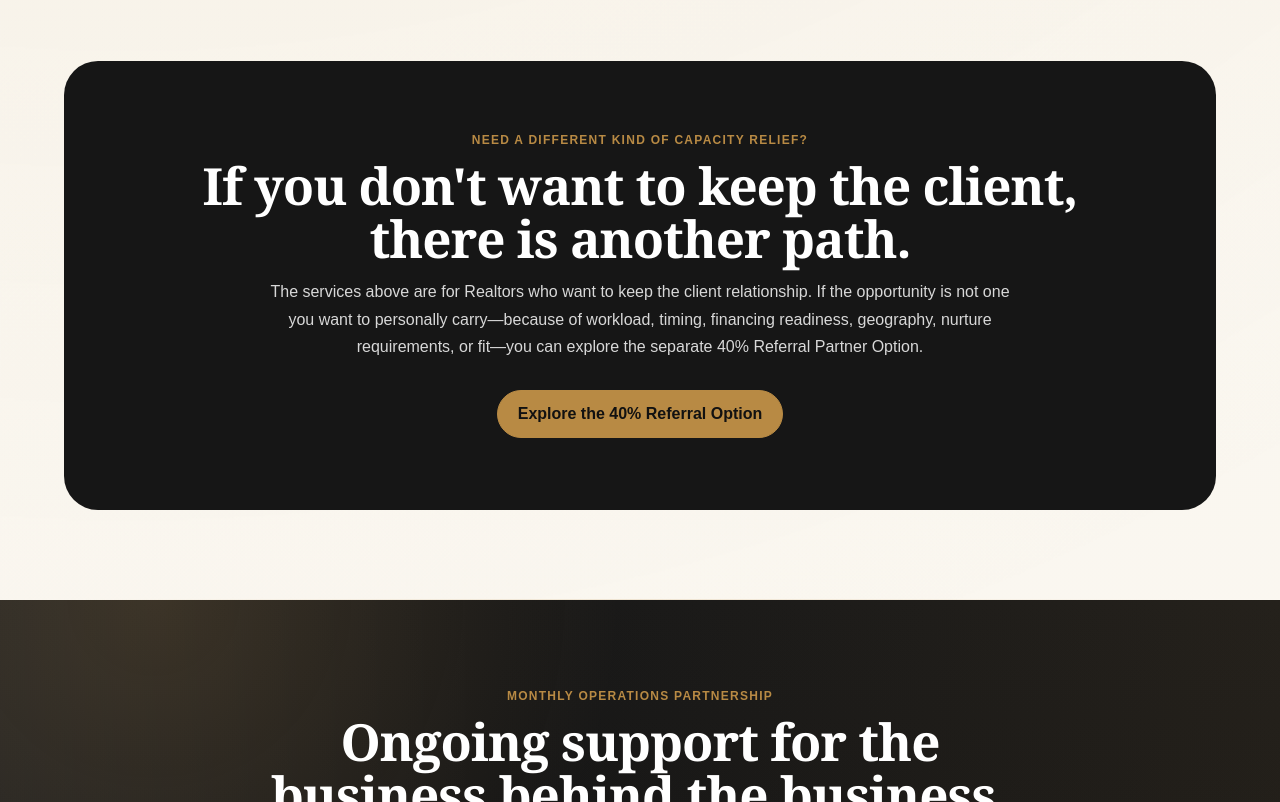
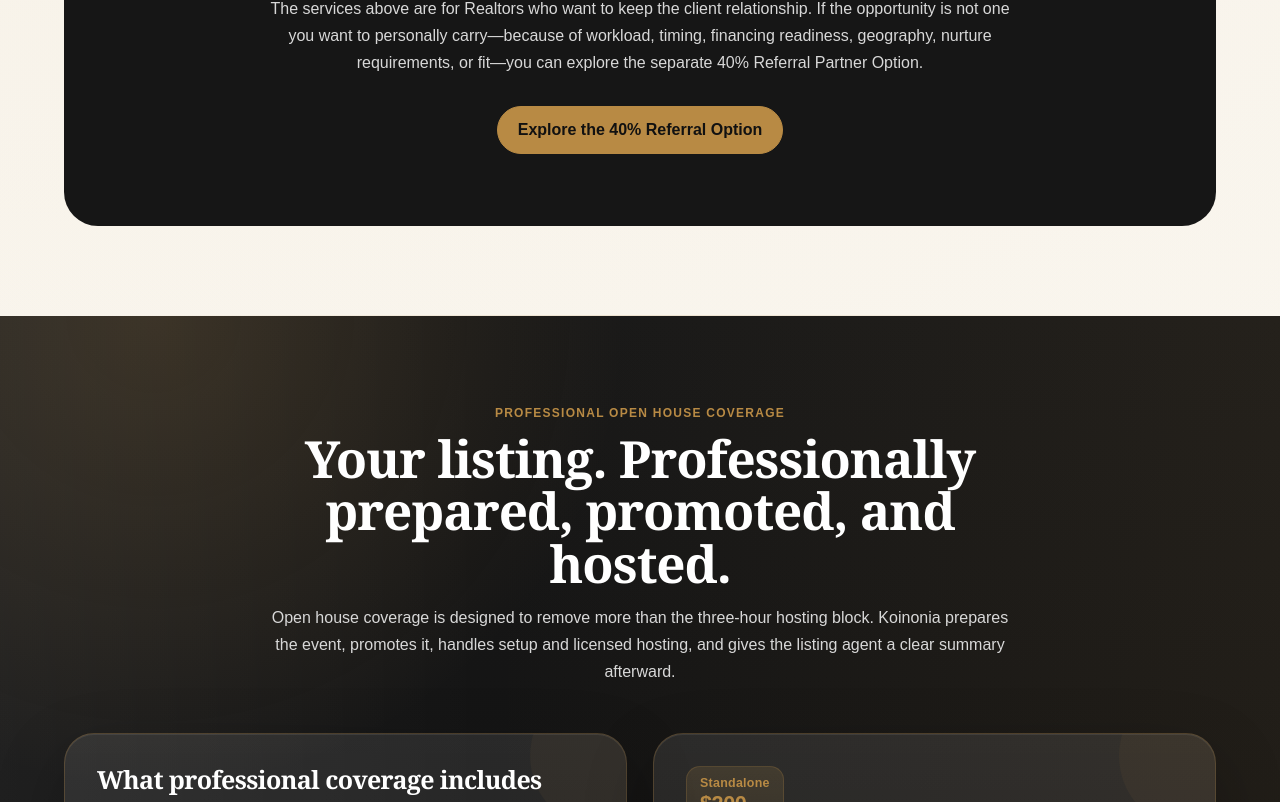
Before and after one commit to KoinoniaTransactions/Reynalds-OS, a Next.js app in the folder apps/web/: page /koinonia/services in a window 1280 px wide. Shown: the part 2611-3413 px from the top of the page. Built offline with nearby package versions, Linux system fonts and the light colour scheme; no server answers.

Commit message:
Render professional open house service details

```diff
--- a/apps/web/components/site/PageAssemblies/KoinoniaServices.tsx
+++ b/apps/web/components/site/PageAssemblies/KoinoniaServices.tsx
@@ -27,7 +27,7 @@ export function KoinoniaServices() {
             <p className="koinonia-copy">{servicesContent.categories.lead}</p>
           </div>
 
-          <div className="koinonia-grid four">
+          <div className="koinonia-grid three">
             {servicesContent.services.map((service, index) => (
               <UniversalCard
                 key={service.title}
@@ -56,7 +56,44 @@ export function KoinoniaServices() {
         </div>
       </section>
 
-      <section id="monthly-support" className="koinonia-section koinonia-band koinonia-services-support">
+      <section className="koinonia-section koinonia-band koinonia-services-open-house">
+        <div className="koinonia-container">
+          <div className="koinonia-section-header center">
+            <div className="koinonia-eyebrow">{servicesContent.openHouse.eyebrow}</div>
+            <h2 className="koinonia-heading">{servicesContent.openHouse.title}</h2>
+            <p className="koinonia-copy">{servicesContent.openHouse.lead}</p>
+          </div>
+
+          <div className="koinonia-grid two">
+            <article className="koinonia-card">
+              <h3>What professional coverage includes</h3>
+              <ul>
+                {servicesContent.openHouse.included.map((item) => (
+                  <li key={item}>{item}</li>
+                ))}
+              </ul>
+            </article>
+
+            <article className="koinonia-card koinonia-pricing-card">
+              <div className="koinonia-price-badge">
+                <span className="koinonia-price-badge-label">Standalone</span>
+                <span className="koinonia-price-badge-value">{servicesContent.openHouse.standalonePrice}</span>
+              </div>
+              <h3>Professional Open House</h3>
+              <p>{servicesContent.openHouse.standaloneLabel}</p>
+
+              <div className="koinonia-price-badge">
+                <span className="koinonia-price-badge-label">Additional event</span>
+                <span className="koinonia-price-badge-value">{servicesContent.openHouse.additionalPrice}</span>
+              </div>
+              <p>{servicesContent.openHouse.additionalLabel}</p>
+              <p>{servicesContent.openHouse.packageNote}</p>
+            </article>
+          </div>
+        </div>
+      </section>
+
+      <section id="monthly-support" className="koinonia-section koinonia-services-support">
         <div className="koinonia-container">
           <div className="koinonia-section-header center">
             <div className="koinonia-eyebrow">{servicesContent.monthlySupport.eyebrow}</div>
@@ -94,7 +131,7 @@ export function KoinoniaServices() {
             <p className="koinonia-copy">{servicesContent.pricingSnapshot.lead}</p>
           </div>
 
-          <div className="koinonia-grid four">
+          <div className="koinonia-grid three">
             {servicesContent.pricingSnapshot.prices.map((price) => (
               <article key={price.title} className="koinonia-card koinonia-pricing-card">
                 <div className="koinonia-price-badge">
@@ -134,7 +171,7 @@ export function KoinoniaServices() {
             <p className="koinonia-copy">{servicesContent.fit.lead}</p>
           </div>
 
-          <div className="koinonia-grid four">
+          <div className="koinonia-grid three">
             {servicesContent.fit.cards.map((card, index) => (
               <UniversalCard
                 key={card.title}
```
